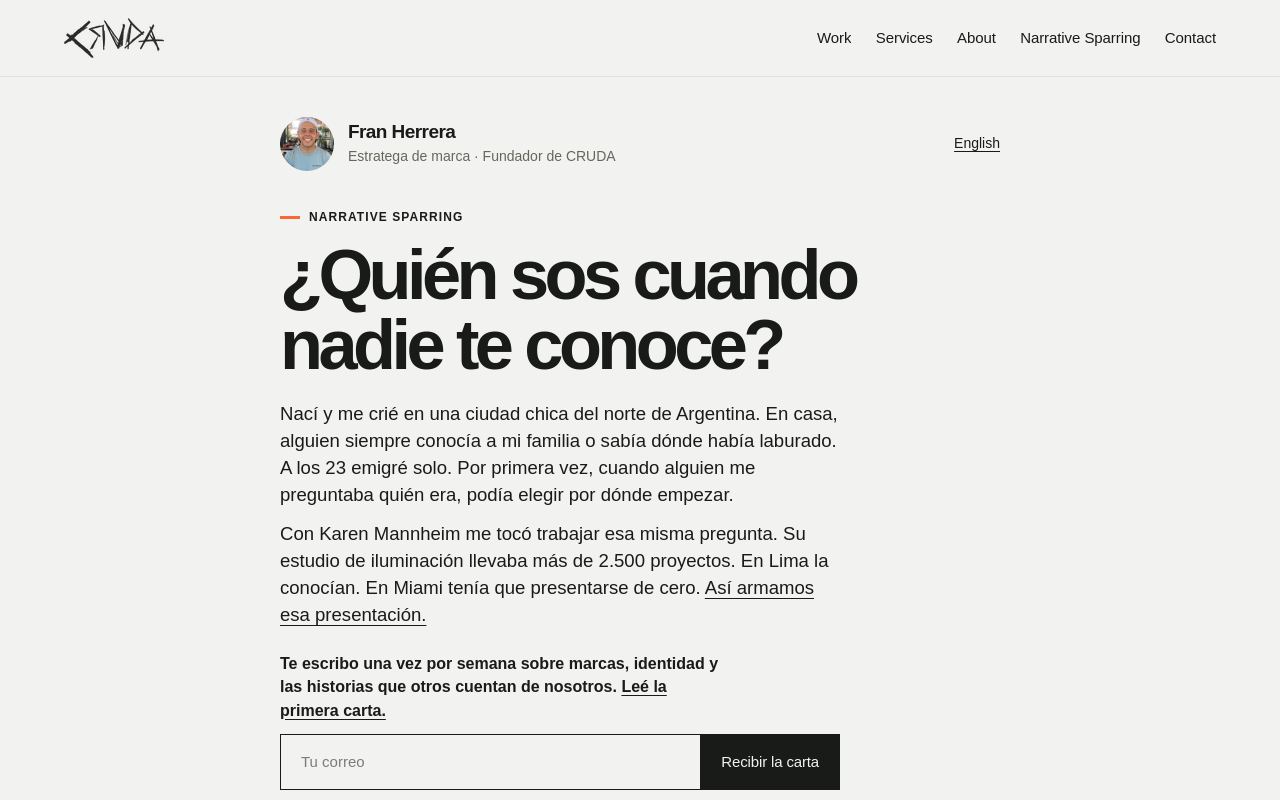
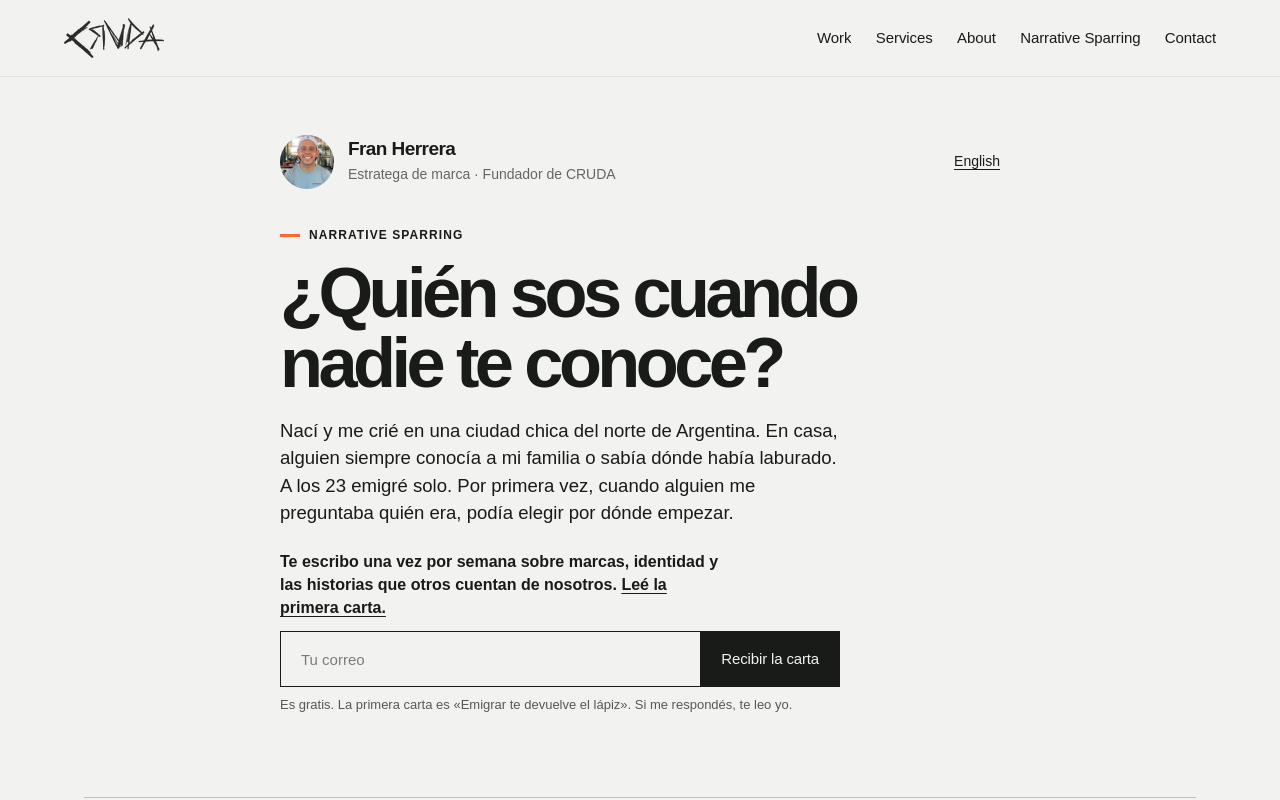
Before and after one commit to FranHerrera23/cruda-story-craft, a Next.js app: page /narrative-sparring in a window 1280 px wide. Shown: the top 800 px of the page. Built offline with nearby package versions, Linux system fonts and the light colour scheme; a web font is replaced by a local one.

Commit message:
Quitar el caso de Karen de la apertura de Narrative Sparring

```diff
--- a/app/narrative-sparring/page.tsx
+++ b/app/narrative-sparring/page.tsx
@@ -117,7 +117,6 @@ export default async function NarrativeSparring({ searchParams }: PageProps) {
           <p className="sparring-byline">Narrative Sparring</p>
           <h1 id="apertura">{english ? 'Who are you when no one knows you?' : '¿Quién sos cuando nadie te conoce?'}</h1>
           <p>{english ? 'I grew up in a small city in northern Argentina. Back home, someone always knew my family or where I’d worked. I moved abroad on my own at 23. For the first time, when someone asked who I was, I got to choose where to start.' : 'Nací y me crié en una ciudad chica del norte de Argentina. En casa, alguien siempre conocía a mi familia o sabía dónde había laburado. A los 23 emigré solo. Por primera vez, cuando alguien me preguntaba quién era, podía elegir por dónde empezar.'}</p>
-          <p>{english ? 'I worked through that same question with Karen Mannheim. Her lighting studio had more than 2,500 projects behind it. In Lima, people knew her. In Miami, she had to introduce herself from scratch.' : 'Con Karen Mannheim me tocó trabajar esa misma pregunta. Su estudio de iluminación llevaba más de 2.500 proyectos. En Lima la conocían. En Miami tenía que presentarse de cero.'} <Link href="/work/karen-mannheim">{english ? 'Here’s how we introduced her work.' : 'Así armamos esa presentación.'}</Link></p>
           <div className="sparring-signup" id="suscripcion">
             <p>{english ? 'Once a week I write to you about brands, identity and the stories people tell about us.' : 'Te escribo una vez por semana sobre marcas, identidad y las historias que otros cuentan de nosotros.'} <Link href={'/thinking/emigrar-te-devuelve-el-lapiz' + suffix} hrefLang="es">{english ? 'Read the first letter in Spanish.' : 'Leé la primera carta.'}</Link></p>
             <NewsletterCTA locale={language} campaign="narrative-sparring" variant="light" ctaLabel={subscribe} helper={english ? "Free. Your first letter is in Spanish. Reply anytime. I read every response." : "Es gratis. La primera carta es «Emigrar te devuelve el lápiz». Si me respondés, te leo yo."} />
```
